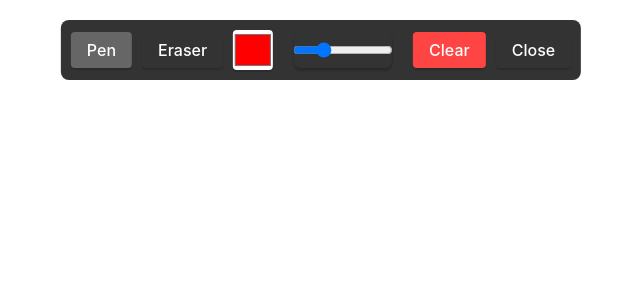
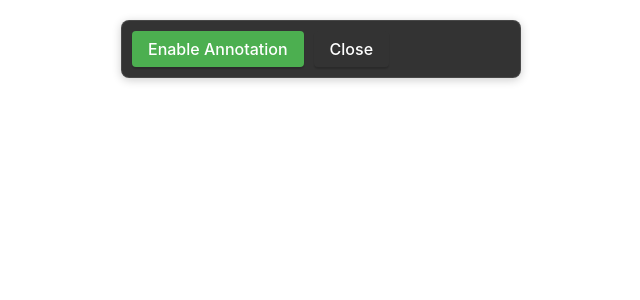
Before and after one commit to KohiiTM/Mizu-Board, a React (Vite) app: page / in a window 1280 px wide. Shown: the top 300 px of the page, without its empty margins (319-959 px from the left). Built offline with nearby package versions, Linux system fonts and the light colour scheme.

Commit message:
fix toolbar visibility and interaction states

```diff
--- a/src-tauri/capabilities/default.json
+++ b/src-tauri/capabilities/default.json
@@ -8,6 +8,10 @@
     "opener:default",
     "core:window:allow-close",
     "core:window:allow-set-fullscreen",
-    "core:window:allow-toggle-maximize"
+    "core:window:allow-toggle-maximize",
+    "core:window:allow-set-size",
+    "core:window:allow-set-position",
+    "core:window:allow-hide",
+    "core:window:allow-show"
   ]
 }
--- a/src/App.css
+++ b/src/App.css
@@ -119,6 +119,11 @@ button {
   position: relative;
   background: transparent !important;
   overflow: hidden;
+  pointer-events: none;
+}
+
+.app-container.active {
+  pointer-events: auto;
 }
 
 .drawing-canvas {
@@ -129,6 +134,8 @@ button {
   height: 100%;
   cursor: crosshair;
   background: transparent !important;
+  pointer-events: auto;
+  z-index: 999;
 }
 
 .toolbar {
@@ -143,6 +150,62 @@ button {
   gap: 10px;
   align-items: center;
   z-index: 1000;
+  transition: opacity 0.3s ease;
+  opacity: 0.15;
+  pointer-events: auto;
+  min-width: 400px;
+}
+
+/* Styles for toolbar when annotation mode is off */
+.toolbar:not(.active) {
+  backdrop-filter: blur(5px);
+  border: 1px solid rgba(255, 255, 255, 0.1);
+  box-shadow: 0 2px 10px rgba(0, 0, 0, 0.2);
+  opacity: 1;
+  transition: none;
+}
+
+.toolbar.active:hover {
+  opacity: 1;
+}
+
+/* annotation mode off */
+.toolbar:not(.active) .toggle-mode {
+  background: #4caf50;
+  color: white;
+  border: none;
+  padding: 8px 16px;
+  border-radius: 4px;
+  cursor: pointer;
+  transition: all 0.2s ease;
+}
+
+.toolbar:not(.active) .toggle-mode:hover {
+  background: #45a049;
+  transform: translateY(-1px);
+  box-shadow: 0 2px 5px rgba(0, 0, 0, 0.2);
+}
+
+.toolbar button.toggle-mode {
+  background: #4caf50;
+  color: white;
+  border: none;
+  padding: 8px 16px;
+  border-radius: 4px;
+  cursor: pointer;
+  transition: background-color 0.2s;
+}
+
+.toolbar button.toggle-mode:hover {
+  background: #45a049;
+}
+
+.toolbar button.toggle-mode.active {
+  background: #f44336;
+}
+
+.toolbar button.toggle-mode.active:hover {
+  background: #da190b;
 }
 
 .toolbar button {
@@ -183,6 +246,42 @@ button {
 .toolbar input[type="range"] {
   width: 100px;
   margin: 0 10px;
+  -webkit-appearance: none;
+  background: transparent;
+}
+
+.toolbar input[type="range"]::-webkit-slider-thumb {
+  -webkit-appearance: none;
+  appearance: none;
+  width: 16px;
+  height: 16px;
+  background: #ffffff;
+  border-radius: 50%;
+  cursor: pointer;
+  margin-top: -6px;
+}
+
+.toolbar input[type="range"]::-webkit-slider-runnable-track {
+  width: 100%;
+  height: 4px;
+  background: #666;
+  border-radius: 2px;
+}
+
+.toolbar input[type="range"]::-moz-range-thumb {
+  width: 16px;
+  height: 16px;
+  background: #ffffff;
+  border-radius: 50%;
+  cursor: pointer;
+  border: none;
+}
+
+.toolbar input[type="range"]::-moz-range-track {
+  width: 100%;
+  height: 4px;
+  background: #666;
+  border-radius: 2px;
 }
 
 /* Remove default styles */
--- a/src/App.tsx
+++ b/src/App.tsx
@@ -1,5 +1,5 @@
 import { useState, useRef, useEffect } from "react";
-import { Window } from "@tauri-apps/api/window";
+import { Window, LogicalSize, LogicalPosition } from "@tauri-apps/api/window";
 import "./App.css";
 
 type DrawingTool = "pen" | "eraser" | "text";
@@ -10,6 +10,48 @@ function App() {
   const [currentTool, setCurrentTool] = useState<DrawingTool>("pen");
   const [color, setColor] = useState("#ff0000");
   const [lineWidth, setLineWidth] = useState(2);
+  const [isAnnotationMode, setIsAnnotationMode] = useState(false);
+  const appWindow = useRef<Window | null>(null);
+
+  useEffect(() => {
+    const initWindow = async () => {
+      appWindow.current = Window.getCurrent();
+      if (appWindow.current) {
+        await appWindow.current.setSize(new LogicalSize(400, 60));
+        await appWindow.current.setPosition(new LogicalPosition(0, 20));
+        await appWindow.current.setFullscreen(false);
+        await appWindow.current.setAlwaysOnTop(true);
+        await appWindow.current.setIgnoreCursorEvents(true);
+        await appWindow.current.setDecorations(false);
+      }
+    };
+    initWindow();
+  }, []);
+
+  const toggleAnnotationMode = async () => {
+    if (!appWindow.current) return;
+
+    const newMode = !isAnnotationMode;
+    setIsAnnotationMode(newMode);
+
+    if (newMode) {
+      await appWindow.current.setFullscreen(true);
+      await appWindow.current.setIgnoreCursorEvents(false);
+      await appWindow.current.setFocus();
+    } else {
+      await appWindow.current.setFullscreen(false);
+      await appWindow.current.setIgnoreCursorEvents(true);
+
+      const monitors = await Window.getAll();
+      const currentMonitor = monitors[0];
+      if (currentMonitor) {
+        const monitorSize = await currentMonitor.innerSize();
+        const x = (monitorSize.width - 400) / 2;
+        await appWindow.current.setSize(new LogicalSize(400, 60));
+        await appWindow.current.setPosition(new LogicalPosition(x, 20));
+      }
+    }
+  };
 
   const clearCanvas = () => {
     const canvas = canvasRef.current;
@@ -65,14 +107,32 @@ function App() {
     window.addEventListener("resize", resizeCanvas);
 
     const handleKeyPress = async (e: KeyboardEvent) => {
+      if (e.altKey && e.key === "a") {
+        e.preventDefault();
+        toggleAnnotationMode();
+      }
+
       if (e.key === "F11" || (e.ctrlKey && e.key === "f")) {
         e.preventDefault();
-        const appWindow = Window.getCurrent();
-        const isFullscreen = await appWindow.isFullscreen();
+        const isFullscreen = await appWindow.current?.isFullscreen();
         if (isFullscreen) {
-          await appWindow.setFullscreen(false);
+          await appWindow.current?.setFullscreen(false);
         } else {
-          await appWindow.setFullscreen(true);
+          await appWindow.current?.setFullscreen(true);
+        }
+      }
+
+      if (isAnnotationMode) {
+        switch (e.key) {
+          case "p":
+            setCurrentTool("pen");
+            break;
+          case "e":
+            setCurrentTool("eraser");
+            break;
+          case "c":
+            clearCanvas();
+            break;
         }
       }
     };
@@ -83,7 +143,7 @@ function App() {
       window.removeEventListener("resize", resizeCanvas);
       window.removeEventListener("keydown", handleKeyPress);
     };
-  }, []);
+  }, [isAnnotationMode]);
 
   const getCanvasCoordinates = (e: React.MouseEvent<HTMLCanvasElement>) => {
     const canvas = canvasRef.current;
@@ -98,6 +158,8 @@ function App() {
   };
 
   const startDrawing = (e: React.MouseEvent<HTMLCanvasElement>) => {
+    if (!isAnnotationMode) return;
+
     const canvas = canvasRef.current;
     if (!canvas) return;
 
@@ -123,7 +185,7 @@ function App() {
   };
 
   const draw = (e: React.MouseEvent<HTMLCanvasElement>) => {
-    if (!isDrawing) return;
+    if (!isDrawing || !isAnnotationMode) return;
 
     const canvas = canvasRef.current;
     if (!canvas) return;
@@ -149,17 +211,28 @@ function App() {
   };
 
   return (
-    <div className="app-container">
-      <div className="toolbar">
+    <div className={`app-container ${isAnnotationMode ? "active" : ""}`}>
+      <div className={`toolbar ${isAnnotationMode ? "active" : ""}`}>
+        <button
+          className={`toggle-mode ${isAnnotationMode ? "active" : ""}`}
+          onClick={toggleAnnotationMode}
+          title="Toggle Annotation Mode (Alt + A)"
+        >
+          {isAnnotationMode ? "Disable" : "Enable"} Annotation
+        </button>
+        {isAnnotationMode && (
+          <>
             <button
               className={currentTool === "pen" ? "active" : ""}
               onClick={() => setCurrentTool("pen")}
+              title="Pen Tool (P)"
             >
               Pen
             </button>
             <button
               className={currentTool === "eraser" ? "active" : ""}
               onClick={() => setCurrentTool("eraser")}
+              title="Eraser Tool (E)"
             >
               Eraser
             </button>
@@ -167,6 +240,7 @@ function App() {
               type="color"
               value={color}
               onChange={(e) => setColor(e.target.value)}
+              title="Color Picker"
             />
             <input
               type="range"
@@ -174,12 +248,25 @@ function App() {
               max="20"
               value={lineWidth}
               onChange={(e) => setLineWidth(Number(e.target.value))}
+              title="Line Width"
             />
-        <button onClick={clearCanvas} className="clear-button">
+            <button
+              onClick={clearCanvas}
+              className="clear-button"
+              title="Clear Canvas (C)"
+            >
               Clear
             </button>
-        <button onClick={() => Window.getCurrent().close()}>Close</button>
+          </>
+        )}
+        <button
+          onClick={() => Window.getCurrent().close()}
+          title="Close Application"
+        >
+          Close
+        </button>
       </div>
+      {isAnnotationMode && (
         <canvas
           ref={canvasRef}
           onMouseDown={startDrawing}
@@ -188,6 +275,7 @@ function App() {
           onMouseOut={stopDrawing}
           className="drawing-canvas"
         />
+      )}
     </div>
   );
 }
```
Also changed, not shown: src-tauri/tauri.conf.json (+5 -2 lines). Lines whose indentation alone changed are shown as unchanged.
